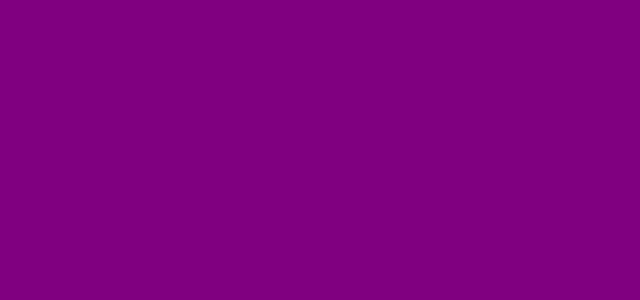
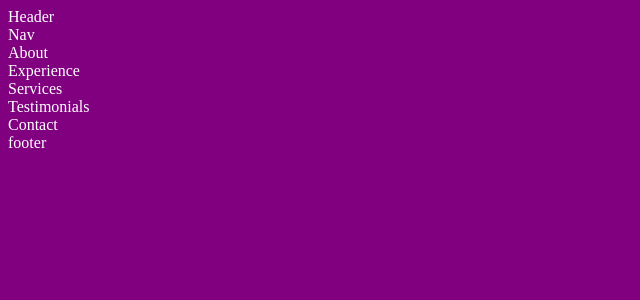
Before and after one commit to Michrira/michriraportfoliov2, a React (Create React App) app: page / in a window 1280 px wide. Shown: the top 300 px of the page, without its empty margins (0-640 px from the left). Built offline with nearby package versions, Linux system fonts and the light colour scheme.

Commit message:
app.js imports all components

```diff
--- a/src/App.jsx
+++ b/src/App.jsx
@@ -1,9 +1,24 @@
 import React from 'react'
+import Header from './components/header/Header.jsx'
+import Nav from './components/nav/Nav.jsx'
+import About from './components/about/About.jsx'
+import Experience from './components/experience/Experience.jsx'
+import Services from './components/services/Services.jsx'
+import Testimonials from './components/testimonials/Testimonials.jsx'
+import Contact from './components/contact/Contact.jsx'
+import Footer from './components/footer/Footer.jsx'
 
 const App = () => {
   return (
     <>
-
+      <Header />
+      <Nav />
+      <About />
+      <Experience />
+      <Services />
+      <Testimonials />
+      <Contact />
+      <Footer />
     </>
 
   )
```
